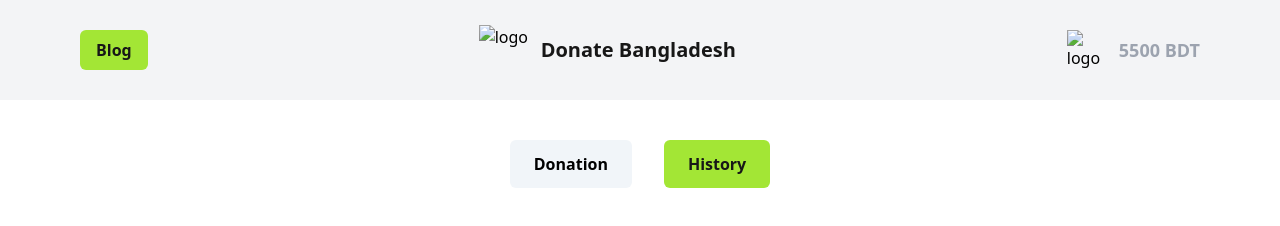
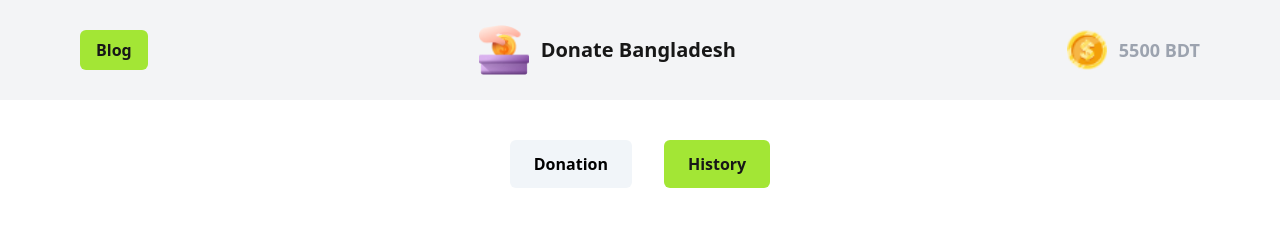
Before and after one commit to alpha-154/a-5, a plain HTML site: page history.html in a window 1280 px wide. Drawn offline with nearby package versions, Linux system fonts and the light colour scheme; the site is published under a folder, as on GitHub Pages, so addresses that start at the root find nothing.

Commit message:
fixed image issues

```diff
--- a/history.html
+++ b/history.html
@@ -31,14 +31,14 @@
           </button>
         </a>
         <div class="max-sm:ml-10 flex items-center gap-3">
-          <img src="/assets/logo.png" alt="logo" class="w-[50px] h-[50px]" />
+          <img src="./assets/logo.png" alt="logo" class="w-[50px] h-[50px]" />
           <h1 class="text-md md:text-xl font-bold text-neutral-900">
             Donate Bangladesh
           </h1>
         </div>
 
         <div class="max-sm:ml-10 flex items-center gap-3">
-          <img src="/assets/coin.png" alt="logo" class="w-[40px] h-[40px]" />
+          <img src="./assets/coin.png" alt="logo" class="w-[40px] h-[40px]" />
           <span
             id="total-value"
             class="text-md md:text-lg font-bold text-gray-400"
```
